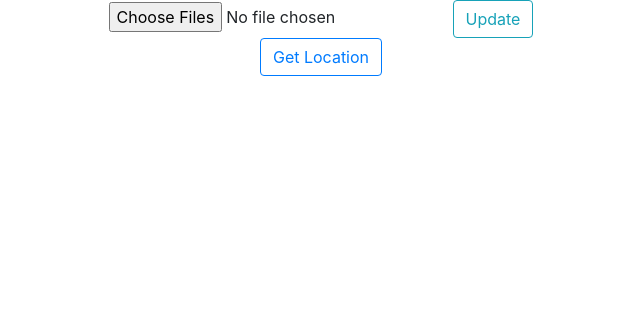
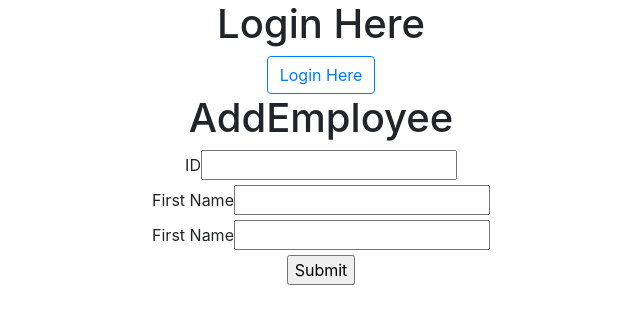
Before and after one commit to Vidit02/ReactLearning, a React (Create React App) app: page / in a window 1280 px wide. Before the commit this address had no page. Shown: the top 324 px of the page, without its empty margins (319-959 px from the left). Built offline with nearby package versions, Linux system fonts and the light colour scheme.

Commit message:
404 Error Handled

```diff
--- a/src/App.js
+++ b/src/App.js
@@ -4,7 +4,7 @@ import { Home } from './components/Home';
 import { ContactUs } from './components/ContactUs';
 import { Route, Routes } from 'react-router-dom';
 import { Movies } from './components/Movies';
-import {MainMenu} from './components/MainMenu';
+import { MainMenu } from './components/MainMenu';
 import { MovieDetails } from './components/MovieDetails';
 import { AddEmployee } from './components/AddEmployee';
 import { TicketList } from './components/TicketList';
@@ -21,6 +21,9 @@ import { UpdateMovie } from './components/MoviesApi/UpdateMovie';
 import { Table } from '@material-ui/core';
 import { TableDemo } from './mui/TableDemo';
 import { FileUpload } from './components/FileUpload';
+import { LoginRoute } from './components/protectedrout/LoginRoute';
+import { ListUsers } from './components/protectedrout/ListUsers';
+import { My404Component } from './components/My404Component';
 
 function App() {
   // var name = "Vidit"
@@ -33,19 +36,19 @@ function App() {
   // }
   var students = [{
     name: "abc",
-    age : 23,
+    age: 23,
     gender: "male"
-  },{
+  }, {
     name: "xyz",
-    age : 25,
+    age: 25,
     gender: "female"
-  },{
+  }, {
     name: "vraj",
-    age : 40,
+    age: 40,
     gender: "male"
-  },{
+  }, {
     name: "Ram",
-    age : 28,
+    age: 28,
     gender: "male"
   }]
   var name = "Royal"
@@ -56,31 +59,32 @@ function App() {
 
   const [tickets, setTickets] = useState([
     {
-      name : "Login Bug",
-      desc : "Resolve Login bug for user"
+      name: "Login Bug",
+      desc: "Resolve Login bug for user"
     },
     {
-      name : "Logout Bug",
-      desc : "Resolve Logout bug for user"
+      name: "Logout Bug",
+      desc: "Resolve Logout bug for user"
     }
   ])
 
-  const deleteTicket = (ticket)=>{
-    setTickets(tickets.filter(t=>t.name !== ticket.name))
+  const deleteTicket = (ticket) => {
+    setTickets(tickets.filter(t => t.name !== ticket.name))
   }
 
-  const addTicket = (ticket)=>{
-    setTickets([...tickets,ticket])
+  const addTicket = (ticket) => {
+    setTickets([...tickets, ticket])
   }
 
   return (
-    <div className = "App">
+    <div className="App">
       {/* <AddMovie/> <br></br>
       <ListMovies/> */}
-      <FileUpload/>
+      {/* <FileUpload/> */}
       {/* <TableDemo/> */}
       {/* <Products/> */}
       {/* <SimpleForm /> */}
+      <LoginRoute />
       {/* <Products/> */}
       {/* <Productlist/> */}
       {/* <Users/> */}
@@ -89,15 +93,22 @@ function App() {
       {/* <MainMenu/> */}
       {/* {<AddEmployee/>} */}
       <Routes>
-          {/* <Route path='/movies' element={<Movies/>}></Route>
+        {/* <Route path='/movies' element={<Movies/>}></Route>
           <Route path='/movies/moviedetails/:id' element={<MovieDetails/>}></Route> */}
-          {/* <Route path='/updateproduct/:id' element={<UpdateProduct/>} ></Route> */}
-          {/* <Route path='/updatemovie/:id' element={<UpdateMovie/>}></Route> */}
+        {/* <Route path='/updateproduct/:id' element={<UpdateProduct/>} ></Route> */}
+        {/* <Route path='/updatemovie/:id' element={<UpdateMovie/>}></Route> */}
+        {
+          sessionStorage.getItem('email') !== null ?
+            <Route path='/listusers' element={<ListUsers />}></Route>
+            : "/"
+        }
+        <Route path='*' element={<My404Component/>} />
+        <Route path='/' element={<AddEmployee/>} />
       </Routes>
       {/* <h1>APP JS</h1>
       <Home  students = {students}/>
       <ContactUs name = {name} x = {x}/> */}
-        {/* <h1>Hello</h1>
+      {/* <h1>Hello</h1>
         <h2>{name}</h2>
         <h3>no is = {a + b}</h3>
         <button></button> */}
--- /dev/null
+++ b/src/components/My404Component.js
@@ -0,0 +1,9 @@
+import React from 'react'
+
+export const My404Component = () => {
+  return (
+    <div>
+        <h1>404 error no route found</h1>
+    </div>
+  )
+}
--- /dev/null
+++ b/src/components/protectedrout/ListUsers.js
@@ -0,0 +1,9 @@
+import React from 'react'
+
+export const ListUsers = () => {
+  return (
+    <div>
+        <h1>List Users</h1>
+    </div>
+  )
+}
--- /dev/null
+++ b/src/components/protectedrout/LoginRoute.js
@@ -0,0 +1,26 @@
+import React, { useState } from 'react'
+import { useNavigate } from 'react-router-dom'
+
+export const LoginRoute = () => {
+    const [email, setemail] = useState('abc@gmail.com')
+    const [pass, setpass] = useState('12345')
+    var navigate = useNavigate()
+    const loginFunc = async()=>{
+        const formData = new FormData()
+        // formData.append('email','abc@gmail.com')
+        // formData.append()
+        if(email == 'abc@gmail.com' && pass == '12345'){
+            console.log("Logged in here")
+            sessionStorage.setItem('email',email)
+            navigate('/listusers')
+        } else {
+            console.log("Logged in not possible")
+        }
+    }
+  return (
+    <div>
+        <h1>Login Here</h1>
+        <button className='btn btn-outline-primary' onClick={loginFunc}>Login Here</button>
+    </div>
+  )
+}
```
